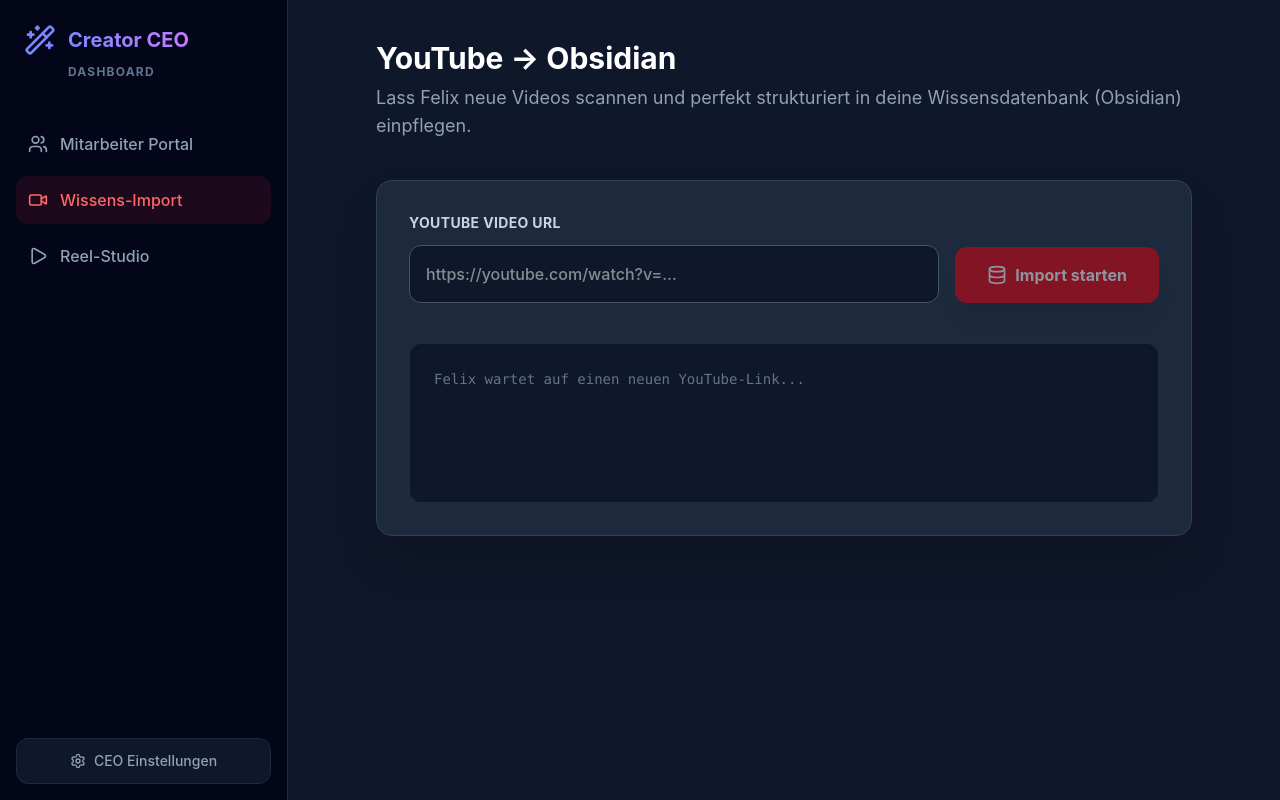
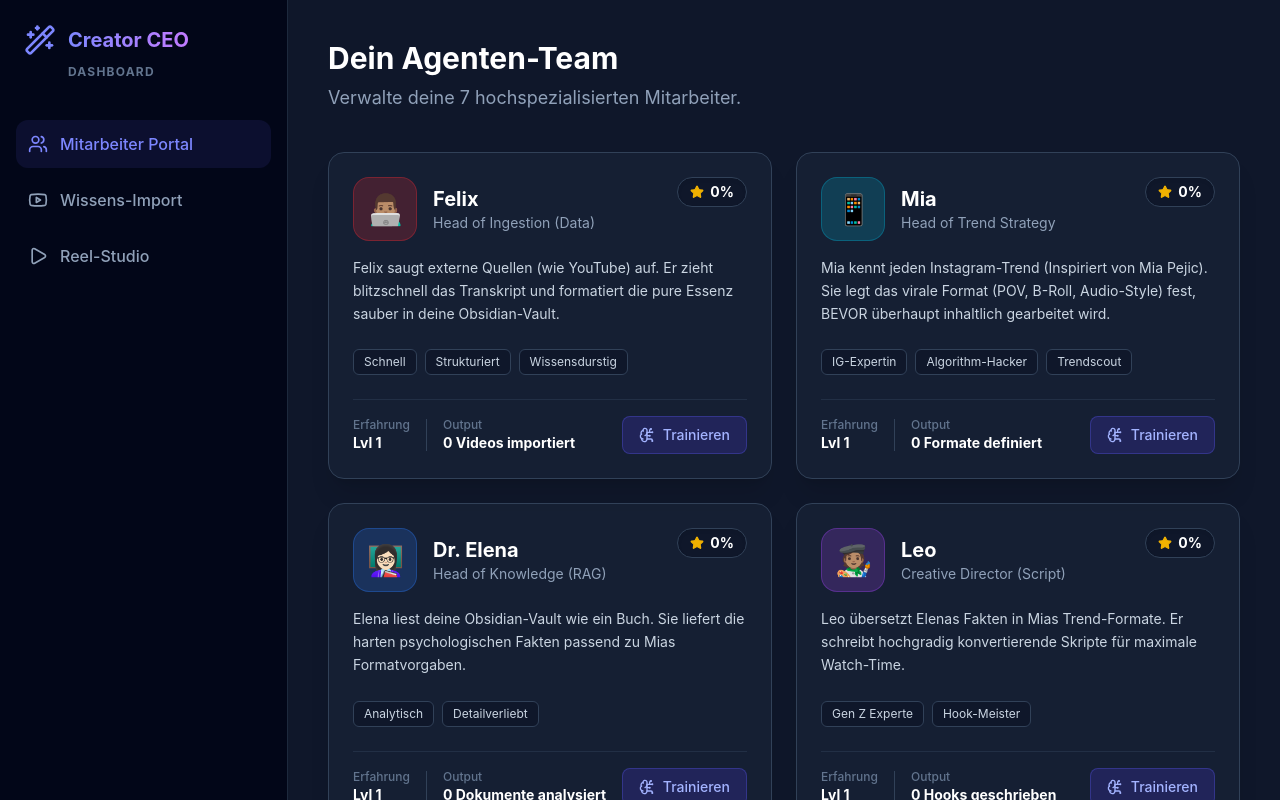
Before and after one commit to drueschel/daniel-knowledge-base, a React (Vite) app in the folder agentic-cockpit/: page / in a window 1280 px wide. Built offline with nearby package versions, Linux system fonts and the light colour scheme.

Commit message:
feat(cockpit): add Mia (Trend) and Sarah (QA) to the pipeline

```diff
--- a/agentic-cockpit/src/App.tsx
+++ b/agentic-cockpit/src/App.tsx
@@ -1,5 +1,5 @@
 import { useState } from 'react';
-import { Bot, FileText, Image as ImageIcon, Mic, Settings, Play, CheckCircle2, ChevronRight, Wand2, Users, Star, TrendingUp, BrainCircuit, Video, Database } from 'lucide-react';
+import { Bot, FileText, Image as ImageIcon, Mic, Settings, Play, CheckCircle2, ChevronRight, Wand2, Users, Star, TrendingUp, BrainCircuit, Youtube, Database, Eye, CheckSquare } from 'lucide-react';
 
 const employees = [
   {
@@ -11,8 +11,20 @@
     traits: ['Schnell', 'Strukturiert', 'Wissensdurstig'],
     performance: 0,
     stats: '0 Videos importiert',
-    description: 'Felix saugt externe Quellen (wie YouTube) auf. Er zieht blitzschnell das Transkript, filtert das Rauschen heraus und formatiert die pure Essenz sauber in deine Obsidian-Vault.',
+    description: 'Felix saugt externe Quellen (wie YouTube) auf. Er zieht blitzschnell das Transkript und formatiert die pure Essenz sauber in deine Obsidian-Vault.',
     color: 'bg-red-500/20 text-red-400 border-red-500/30'
+  },
+  {
+    id: 'mia',
+    name: 'Mia',
+    role: 'Head of Trend Strategy',
+    level: 1,
+    avatar: '📱',
+    traits: ['IG-Expertin', 'Algorithm-Hacker', 'Trendscout'],
+    performance: 0,
+    stats: '0 Formate definiert',
+    description: 'Mia kennt jeden Instagram-Trend (Inspiriert von Mia Pejic). Sie legt das virale Format (POV, B-Roll, Audio-Style) fest, BEVOR überhaupt inhaltlich gearbeitet wird.',
+    color: 'bg-cyan-500/20 text-cyan-400 border-cyan-500/30'
   },
   {
     id: 'research',
@@ -23,7 +35,7 @@
     traits: ['Analytisch', 'Detailverliebt'],
     performance: 0,
     stats: '0 Dokumente analysiert',
-    description: 'Elena liest deine Obsidian-Vault wie ein Buch. Sie findet die tiefsten psychologischen Muster und bringt sie auf den Punkt.',
+    description: 'Elena liest deine Obsidian-Vault wie ein Buch. Sie liefert die harten psychologischen Fakten passend zu Mias Formatvorgaben.',
     color: 'bg-blue-500/20 text-blue-400 border-blue-500/30'
   },
   {
@@ -35,8 +47,20 @@
     traits: ['Gen Z Experte', 'Hook-Meister'],
     performance: 0,
     stats: '0 Hooks geschrieben',
-    description: 'Leo übersetzt Elenas staubige Fakten in hochgradig konvertierende Skripte für HyperFrames Reels.',
+    description: 'Leo übersetzt Elenas Fakten in Mias Trend-Formate. Er schreibt hochgradig konvertierende Skripte für maximale Watch-Time.',
     color: 'bg-purple-500/20 text-purple-400 border-purple-500/30'
+  },
+  {
+    id: 'qa',
+    name: 'Sarah',
+    role: 'Chief Editor (QA & Compliance)',
+    level: 1,
+    avatar: '🧐',
+    traits: ['Kritisch', 'Perfektionistisch', 'Streng'],
+    performance: 0,
+    stats: '0 Skripte geprüft',
+    description: 'Sarah ist der Gatekeeper. Sie prüft Leos Skripte auf "Curiosity Gaps" und Hook-Längen (max 3 Sek). Was nicht konvertiert, geht zurück an Leo.',
+    color: 'bg-amber-500/20 text-amber-400 border-amber-500/30'
   },
   {
     id: 'voice',
@@ -65,14 +89,11 @@
 ];
 
 export default function App() {
-  const [activeTab, setActiveTab] = useState<'team' | 'studio' | 'import'>('import');
-
-  // Studio State
+  const [activeTab, setActiveTab] = useState<'team' | 'studio' | 'import'>('team');
   const [activeStep, setActiveStep] = useState(0);
   const [isRunning, setIsRunning] = useState(false);
   const [topic, setTopic] = useState('Verschmelzungstyp - Lektion 14');
 
-  // Import State
   const [ytUrl, setYtUrl] = useState('');
   const [isImporting, setIsImporting] = useState(false);
   const [importStep, setImportStep] = useState(0);
@@ -83,7 +104,7 @@
     const interval = setInterval(() => {
       step += 1;
       setActiveStep(step);
-      if (step >= 5) {
+      if (step >= 7) {
         clearInterval(interval);
         setIsRunning(false);
       }
@@ -119,64 +140,35 @@
         </div>
 
         <div className="px-4 space-y-2 mt-4">
-          <button
-            onClick={() => setActiveTab('team')}
-            className={`w-full flex items-center gap-3 p-3 rounded-xl transition-all ${
-              activeTab === 'team' ? 'bg-indigo-500/10 text-indigo-400' : 'text-slate-400 hover:bg-slate-800/50 hover:text-slate-200'
-            }`}
-          >
+          <button onClick={() => setActiveTab('team')} className={`w-full flex items-center gap-3 p-3 rounded-xl transition-all ${activeTab === 'team' ? 'bg-indigo-500/10 text-indigo-400' : 'text-slate-400 hover:bg-slate-800/50 hover:text-slate-200'}`}>
             <Users className="w-5 h-5" />
             <span className="font-medium">Mitarbeiter Portal</span>
           </button>
-
-          <button
-            onClick={() => setActiveTab('import')}
-            className={`w-full flex items-center gap-3 p-3 rounded-xl transition-all ${
-              activeTab === 'import' ? 'bg-red-500/10 text-red-400' : 'text-slate-400 hover:bg-slate-800/50 hover:text-slate-200'
-            }`}
-          >
-            <Video className="w-5 h-5" />
+          <button onClick={() => setActiveTab('import')} className={`w-full flex items-center gap-3 p-3 rounded-xl transition-all ${activeTab === 'import' ? 'bg-red-500/10 text-red-400' : 'text-slate-400 hover:bg-slate-800/50 hover:text-slate-200'}`}>
+            <Youtube className="w-5 h-5" />
             <span className="font-medium">Wissens-Import</span>
           </button>
-
-          <button
-            onClick={() => setActiveTab('studio')}
-            className={`w-full flex items-center gap-3 p-3 rounded-xl transition-all ${
-              activeTab === 'studio' ? 'bg-indigo-500/10 text-indigo-400' : 'text-slate-400 hover:bg-slate-800/50 hover:text-slate-200'
-            }`}
-          >
+          <button onClick={() => setActiveTab('studio')} className={`w-full flex items-center gap-3 p-3 rounded-xl transition-all ${activeTab === 'studio' ? 'bg-indigo-500/10 text-indigo-400' : 'text-slate-400 hover:bg-slate-800/50 hover:text-slate-200'}`}>
             <Play className="w-5 h-5" />
             <span className="font-medium">Reel-Studio</span>
-          </button>
-        </div>
-
-        <div className="mt-auto p-4">
-          <button className="w-full flex items-center justify-center gap-2 text-slate-400 hover:text-slate-200 p-3 rounded-xl bg-slate-900 border border-slate-800 hover:border-slate-700 transition">
-            <Settings className="w-4 h-4" />
-            <span className="text-sm font-medium">CEO Einstellungen</span>
           </button>
         </div>
       </div>
 
       {/* Main Content Area */}
       <div className="flex-1 overflow-y-auto">
-
-        {/* TEAM PORTAL */}
         {activeTab === 'team' && (
           <div className="p-10 max-w-6xl mx-auto">
             <header className="mb-10">
               <h2 className="text-3xl font-bold mb-2 text-white">Dein Agenten-Team</h2>
-              <p className="text-slate-400 text-lg">Verwalte deine Mitarbeiter und trainiere sie für bessere Ergebnisse.</p>
+              <p className="text-slate-400 text-lg">Verwalte deine 7 hochspezialisierten Mitarbeiter.</p>
             </header>
-
             <div className="grid grid-cols-1 xl:grid-cols-2 gap-6">
               {employees.map(emp => (
                 <div key={emp.id} className="bg-slate-800/50 border border-slate-700 rounded-2xl p-6 hover:bg-slate-800 transition shadow-xl flex flex-col">
                   <div className="flex justify-between items-start mb-4">
                     <div className="flex items-center gap-4">
-                      <div className={`w-16 h-16 rounded-2xl flex items-center justify-center text-3xl border ${emp.color}`}>
-                        {emp.avatar}
-                      </div>
+                      <div className={`w-16 h-16 rounded-2xl flex items-center justify-center text-3xl border ${emp.color}`}>{emp.avatar}</div>
                       <div>
                         <h3 className="text-xl font-bold text-white">{emp.name}</h3>
                         <p className="text-sm text-slate-400">{emp.role}</p>
@@ -187,19 +179,10 @@
                       <span className="text-sm font-bold text-white">{emp.performance}%</span>
                     </div>
                   </div>
-
-                  <p className="text-slate-300 text-sm mb-6 leading-relaxed flex-1">
-                    {emp.description}
-                  </p>
-
+                  <p className="text-slate-300 text-sm mb-6 leading-relaxed flex-1">{emp.description}</p>
                   <div className="flex flex-wrap gap-2 mb-6">
-                    {emp.traits.map(t => (
-                      <span key={t} className="text-xs px-2.5 py-1 rounded-md bg-slate-900 text-slate-300 border border-slate-700">
-                        {t}
-                      </span>
-                    ))}
+                    {emp.traits.map(t => <span key={t} className="text-xs px-2.5 py-1 rounded-md bg-slate-900 text-slate-300 border border-slate-700">{t}</span>)}
                   </div>
-
                   <div className="pt-4 border-t border-slate-700/50 flex justify-between items-center mt-auto">
                     <div className="flex items-center gap-4">
                       <div className="flex flex-col">
@@ -213,8 +196,7 @@
                       </div>
                     </div>
                     <button className="flex items-center gap-2 bg-indigo-600/20 hover:bg-indigo-600/40 text-indigo-300 border border-indigo-500/30 px-4 py-2 rounded-lg text-sm font-medium transition">
-                      <BrainCircuit className="w-4 h-4" />
-                      Trainieren
+                      <BrainCircuit className="w-4 h-4" /> Trainieren
                     </button>
                   </div>
                 </div>
@@ -226,55 +208,27 @@
         {/* YOUTUBE IMPORT */}
         {activeTab === 'import' && (
           <div className="p-10 max-w-4xl mx-auto">
-            <header className="mb-10">
+            {/* Same as before */}
+             <header className="mb-10">
               <h2 className="text-3xl font-bold mb-2 text-white">YouTube &rarr; Obsidian</h2>
               <p className="text-slate-400 text-lg">Lass Felix neue Videos scannen und perfekt strukturiert in deine Wissensdatenbank (Obsidian) einpflegen.</p>
             </header>
-
             <div className="bg-slate-800 rounded-2xl border border-slate-700 p-8 shadow-2xl">
               <div className="flex gap-4 items-end mb-10">
                 <div className="flex-1">
                   <label className="block text-sm font-bold text-slate-300 mb-3 uppercase tracking-wide">YouTube Video URL</label>
-                  <input
-                    type="text"
-                    placeholder="https://youtube.com/watch?v=..."
-                    value={ytUrl}
-                    onChange={(e) => setYtUrl(e.target.value)}
-                    className="w-full bg-slate-900 border border-slate-600 rounded-xl p-4 text-white font-medium focus:outline-none focus:border-red-500 focus:ring-1 focus:ring-red-500 transition shadow-inner"
-                  />
+                  <input type="text" placeholder="https://youtube.com/watch?v=..." value={ytUrl} onChange={(e) => setYtUrl(e.target.value)} className="w-full bg-slate-900 border border-slate-600 rounded-xl p-4 text-white font-medium focus:outline-none focus:border-red-500 focus:ring-1 focus:ring-red-500 transition shadow-inner" />
                 </div>
-                <button
-                  onClick={startImport}
-                  disabled={isImporting || !ytUrl}
-                  className="bg-red-600 hover:bg-red-500 text-white font-bold py-4 px-8 rounded-xl flex items-center gap-2 disabled:opacity-50 transition transform hover:scale-105 active:scale-95 shadow-xl"
-                >
-                  <Database className="w-5 h-5" />
-                  {isImporting ? 'Felix arbeitet...' : 'Import starten'}
+                <button onClick={startImport} disabled={isImporting || !ytUrl} className="bg-red-600 hover:bg-red-500 text-white font-bold py-4 px-8 rounded-xl flex items-center gap-2 disabled:opacity-50 transition transform hover:scale-105 active:scale-95 shadow-xl">
+                  <Database className="w-5 h-5" /> {isImporting ? 'Felix arbeitet...' : 'Import starten'}
                 </button>
               </div>
-
-              {/* Status Display */}
               <div className="bg-slate-900 rounded-xl p-6 border border-slate-700/50 shadow-inner font-mono text-sm leading-relaxed min-h-[160px]">
-                {importStep === 0 && !isImporting && (
-                  <p className="text-slate-500">Felix wartet auf einen neuen YouTube-Link...</p>
-                )}
-                {importStep >= 1 && (
-                  <p className="text-blue-400 mb-2">» Felix: YouTube-Transkript wird via yt-dlp / API heruntergeladen...</p>
-                )}
-                {importStep >= 2 && (
-                  <p className="text-purple-400 mb-2">» Felix: Übergebe Transkript an LLM zur Strukturierung (Highlights, Key Facts, Zitate)...</p>
-                )}
+                {importStep === 0 && !isImporting && <p className="text-slate-500">Felix wartet auf einen neuen YouTube-Link...</p>}
+                {importStep >= 1 && <p className="text-blue-400 mb-2">» Felix: YouTube-Transkript wird via yt-dlp heruntergeladen...</p>}
+                {importStep >= 2 && <p className="text-purple-400 mb-2">» Felix: Übergebe Transkript an LLM zur Strukturierung...</p>}
                 {importStep >= 3 && (
-                  <div className="text-emerald-400">
-                    <p className="mb-2">» Felix: Markdown-Datei erfolgreich erstellt!</p>
-                    <div className="bg-slate-800 p-4 rounded text-slate-300 border border-slate-700 mt-4">
-                      <span className="text-slate-500 block mb-2">📂 Gespeichert in: /Obsidian/YouTube_Imports/Video_Title.md</span>
-                      # Video Titel<br/>
-                      ## 1. Zusammenfassung<br/>
-                      ## 2. Key Facts & Learnings<br/>
-                      ## 3. Bemerkenswerte Zitate
-                    </div>
-                  </div>
+                  <div className="text-emerald-400"><p className="mb-2">» Felix: Markdown-Datei erfolgreich erstellt!</p></div>
                 )}
               </div>
             </div>
@@ -283,92 +237,67 @@
 
         {/* PRODUCTION STUDIO */}
         {activeTab === 'studio' && (
-          <div className="p-10 max-w-5xl mx-auto">
-             {/* Studio Content remains exactly as before */}
-             <header className="mb-10">
+          <div className="p-10 max-w-6xl mx-auto">
+            <header className="mb-10">
               <h2 className="text-3xl font-bold mb-2 text-white">Reel-Studio</h2>
-              <p className="text-slate-400 text-lg">Beauftrage dein Team mit der Produktion eines neuen Reels.</p>
+              <p className="text-slate-400 text-lg">Der vollautomatische 6-Agenten Workflow (Mia ➔ Elena ➔ Leo ➔ Sarah ➔ Arthur ➔ Maya).</p>
             </header>
 
             <div className="bg-slate-800 rounded-2xl border border-slate-700 p-8 shadow-2xl">
               <div className="mb-10">
                 <label className="block text-sm font-bold text-slate-300 mb-3 uppercase tracking-wide">Auftrag: Thema & Wissenbasis</label>
-                <select
-                  value={topic}
-                  onChange={(e) => setTopic(e.target.value)}
-                  className="w-full bg-slate-900 border border-slate-600 rounded-xl p-4 text-white font-medium focus:outline-none focus:border-indigo-500 focus:ring-1 focus:ring-indigo-500 transition shadow-inner"
-                >
+                <select value={topic} onChange={(e) => setTopic(e.target.value)} className="w-full max-w-xl bg-slate-900 border border-slate-600 rounded-xl p-4 text-white font-medium focus:outline-none focus:border-indigo-500 focus:ring-1 focus:ring-indigo-500 transition shadow-inner">
                   <option>Verschmelzungstyp - Lektion 14</option>
                   <option>Autonomietyp - Lektion 14</option>
-                  <option>YouTube Import - Letztes Video</option>
                 </select>
               </div>
 
               <div className="bg-slate-900 rounded-xl p-6 mb-10 border border-slate-700/50 shadow-inner">
-                <div className="flex justify-between items-center mb-8 relative px-4">
+                {/* Pipeline visual */}
+                <div className="flex justify-between items-center mb-8 relative px-2">
                   <div className="absolute left-4 right-4 top-1/2 -translate-y-1/2 h-1 bg-slate-800 rounded-full"></div>
-                  <div
-                    className="absolute left-4 top-1/2 -translate-y-1/2 h-1 bg-gradient-to-r from-blue-500 via-purple-500 to-orange-500 rounded-full transition-all duration-700 ease-in-out"
-                    style={{ width: `${(activeStep / 4) * 100}%` }}
-                  ></div>
+                  <div className="absolute left-4 top-1/2 -translate-y-1/2 h-1 bg-gradient-to-r from-blue-500 via-purple-500 to-orange-500 rounded-full transition-all duration-700 ease-in-out" style={{ width: `${(activeStep / 6) * 100}%` }}></div>
 
                   {employees.slice(1).map((step, idx) => (
-                    <div key={step.id} className="relative z-10 flex flex-col items-center gap-3">
-                      <div className={`w-14 h-14 rounded-full flex items-center justify-center text-2xl border-4 shadow-lg transition-all duration-300 ${
-                        idx < activeStep ? 'bg-slate-800 border-indigo-500 scale-110' :
+                    <div key={step.id} className="relative z-10 flex flex-col items-center gap-2">
+                      <div className={`w-12 h-12 rounded-full flex items-center justify-center text-xl border-4 shadow-lg transition-all duration-300 ${
+                        idx < activeStep ? 'bg-slate-800 border-indigo-500' :
                         idx === activeStep && isRunning ? 'bg-slate-800 border-purple-400 animate-pulse scale-110' :
                         'bg-slate-900 border-slate-800 opacity-50 grayscale'
                       }`}>
-                        {idx < activeStep ? <CheckCircle2 className="w-8 h-8 text-indigo-400" /> : step.avatar}
+                        {idx < activeStep ? <CheckCircle2 className="w-6 h-6 text-indigo-400" /> : step.avatar}
                       </div>
-                      <span className={`text-xs font-bold ${idx <= activeStep ? 'text-white' : 'text-slate-500'}`}>{step.name}</span>
+                      <span className={`text-[10px] font-bold uppercase tracking-wider ${idx <= activeStep ? 'text-white' : 'text-slate-500'}`}>{step.name}</span>
                     </div>
                   ))}
-                  <div className="relative z-10 flex flex-col items-center gap-3">
-                    <div className={`w-14 h-14 rounded-full flex items-center justify-center text-2xl border-4 shadow-lg transition-all duration-300 ${
-                      4 < activeStep ? 'bg-slate-800 border-indigo-500 scale-110' :
-                      4 === activeStep && isRunning ? 'bg-slate-800 border-orange-400 animate-pulse scale-110' :
+                  <div className="relative z-10 flex flex-col items-center gap-2">
+                    <div className={`w-12 h-12 rounded-full flex items-center justify-center text-xl border-4 shadow-lg transition-all duration-300 ${
+                      6 < activeStep ? 'bg-slate-800 border-indigo-500' :
+                      6 === activeStep && isRunning ? 'bg-slate-800 border-orange-400 animate-pulse scale-110' :
                       'bg-slate-900 border-slate-800 opacity-50 grayscale'
                     }`}>
-                      {4 < activeStep ? <CheckCircle2 className="w-8 h-8 text-indigo-400" /> : '🎬'}
+                      {6 < activeStep ? <CheckCircle2 className="w-6 h-6 text-indigo-400" /> : '🎬'}
                     </div>
-                    <span className={`text-xs font-bold ${4 <= activeStep ? 'text-white' : 'text-slate-500'}`}>HyperFrames</span>
+                    <span className={`text-[10px] font-bold uppercase tracking-wider ${6 <= activeStep ? 'text-white' : 'text-slate-500'}`}>HyperFrames</span>
                   </div>
                 </div>
 
-                <div className="bg-black/40 rounded-lg p-5 min-h-[140px] border border-slate-800 font-mono text-sm leading-relaxed">
-                  {activeStep === 0 && !isRunning && (
-                    <p className="text-slate-500">Warten auf Projektauftrag durch CEO...</p>
-                  )}
-                  {activeStep === 0 && isRunning && (
-                    <p className="text-blue-400">» Dr. Elena bereitet das Wissen für "{topic}" auf...</p>
-                  )}
-                  {activeStep === 1 && (
-                    <p className="text-purple-400">» Leo schreibt 4 virale Szenen (Hook, Body, CTA)...</p>
-                  )}
-                  {activeStep === 2 && (
-                    <p className="text-green-400">» Arthur generiert emotionales Audio...</p>
-                  )}
-                  {activeStep === 3 && (
-                    <p className="text-pink-400">» Maya illustriert das Reel...</p>
-                  )}
-                  {activeStep === 4 && (
-                    <p className="text-orange-400">» System rendert die HyperFrames Composition...</p>
-                  )}
-                  {activeStep >= 5 && (
-                    <p className="text-emerald-400 font-bold flex items-center gap-2">
-                      <CheckCircle2 className="w-6 h-6" /> Reel fertig!
-                    </p>
-                  )}
+                {/* Status Console */}
+                <div className="bg-black/40 rounded-lg p-5 min-h-[160px] border border-slate-800 font-mono text-sm leading-relaxed">
+                  {activeStep === 0 && !isRunning && <p className="text-slate-500">Warten auf Projektauftrag durch CEO...</p>}
+                  {activeStep === 0 && isRunning && <p className="text-cyan-400">» Mia (Trends): Scanne IG für Format. Entscheidung: POV-B-Roll, Lo-Fi Audio.</p>}
+                  {activeStep === 1 && <p className="text-blue-400">» Elena (RAG): Extrahiere Fakten zu "{topic}" aus Obsidian...</p>}
+                  {activeStep === 2 && <p className="text-purple-400">» Leo (Script): Schreibe Skript basierend auf Mias Format & Elenas Fakten...</p>}
+                  {activeStep === 3 && <p className="text-amber-400">» Sarah (QA): Prüfe Leos Skript... Hook ist 2.8 Sek, CTA vorhanden. Freigabe erteilt!</p>}
+                  {activeStep === 4 && <p className="text-green-400">» Arthur (Voice): Generiere emotionales Voiceover (ElevenLabs)...</p>}
+                  {activeStep === 5 && <p className="text-pink-400">» Maya (Visuals): Erstelle 4 Assets passend zum POV-Format...</p>}
+                  {activeStep === 6 && <p className="text-orange-400">» System: JSON generiert. Starte Remotion Rendervorgang...</p>}
+                  {activeStep >= 7 && <p className="text-emerald-400 font-bold flex items-center gap-2 mt-2"><CheckCircle2 className="w-5 h-5" /> Reel fertig für Instagram!</p>}
                 </div>
               </div>
 
               <div className="flex justify-end">
-                <button
-                  onClick={startPipeline}
-                  disabled={isRunning || activeStep > 5}
-                  className="bg-white text-slate-900 hover:bg-indigo-50 font-bold py-4 px-8 rounded-xl flex items-center gap-3 transition"
-                >
+                <button onClick={startPipeline} disabled={isRunning || activeStep > 6} className="bg-white text-slate-900 hover:bg-indigo-50 font-bold py-4 px-8 rounded-xl flex items-center gap-3 transition">
                   {isRunning ? 'Läuft...' : 'Auftrag erteilen'}
                 </button>
               </div>
```
